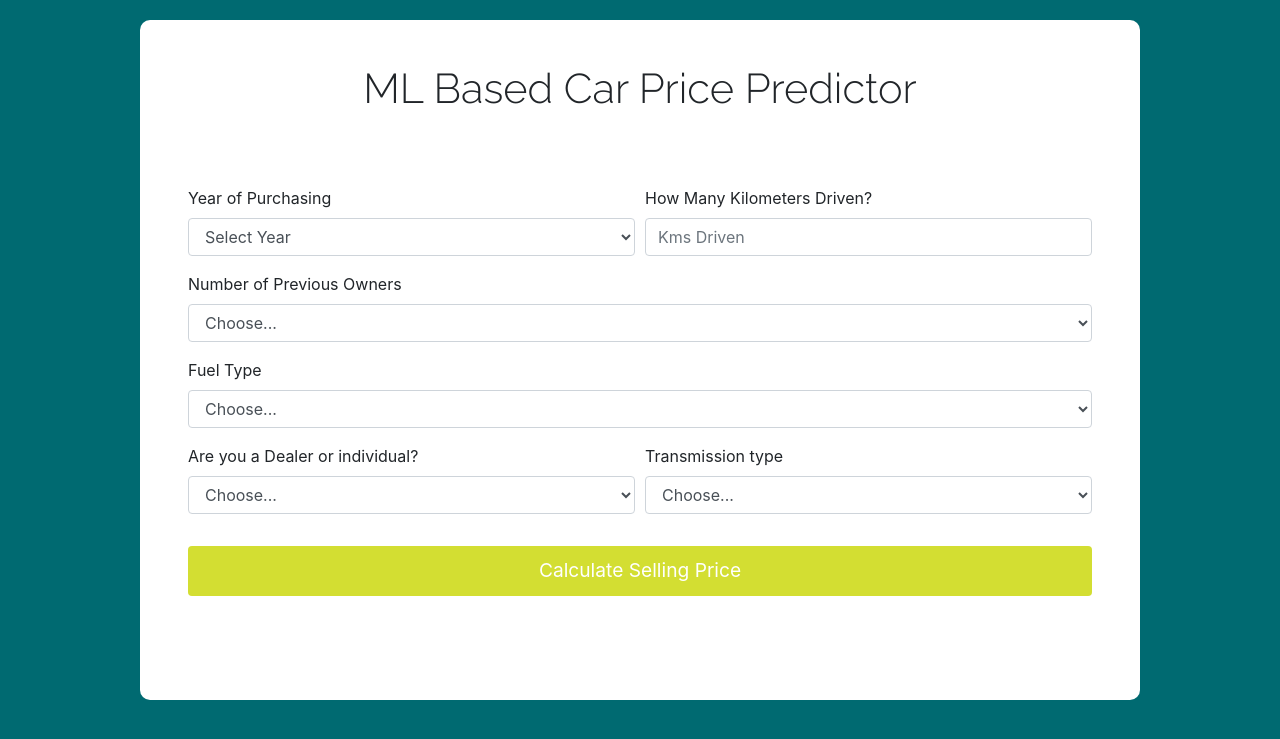
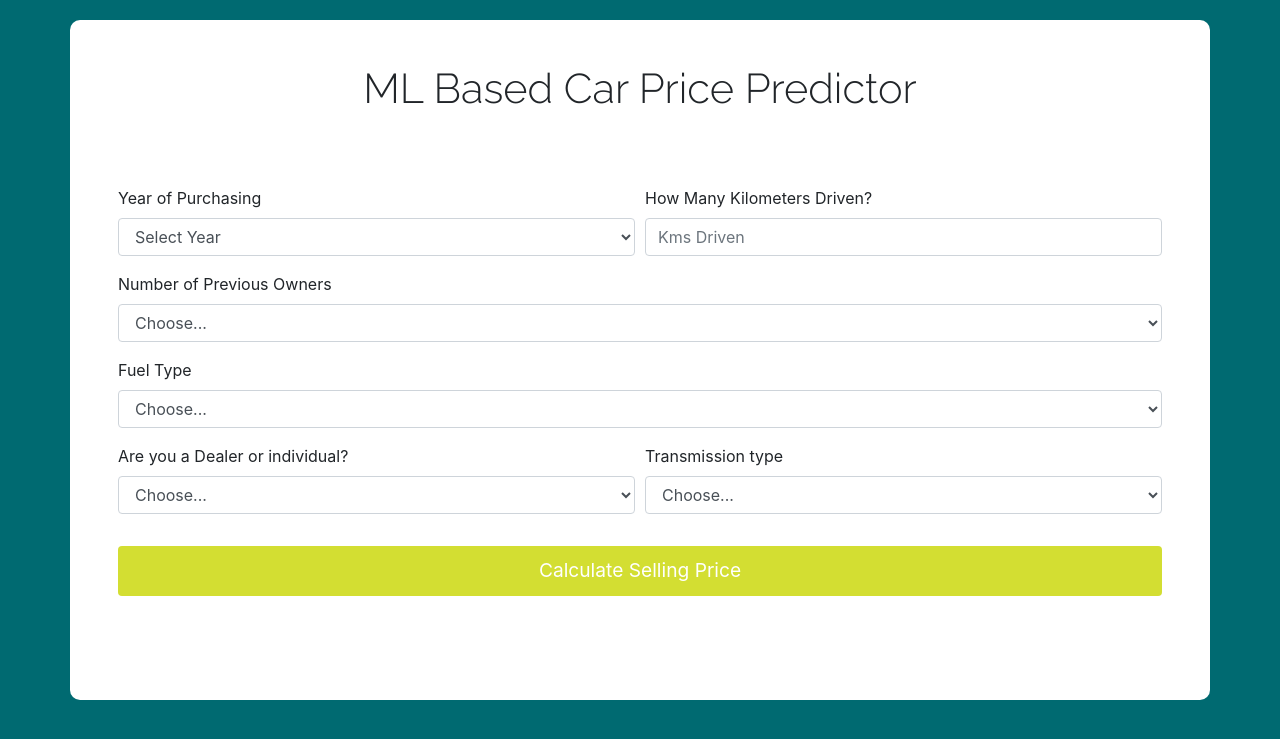
Before and after one commit to Basit-Imam/car-price-prediction, a Flask app: page / in a window 1280 px wide. Shown: the top 739 px of the page. Run offline with Flask 2, Linux system fonts and the light colour scheme; parts of the project's set-up code (start-up, migrations or seed data) failed here and were passed over; some libraries are stand-ins or nearby versions.

Commit message:
Update style.css

```diff
--- a/static/css/style.css
+++ b/static/css/style.css
@@ -38,7 +38,3 @@ form{
 .mt-3 {
     margin-top: 0rem;
 }
-
-.container{
-    max-width: 1000px;
-}
```
